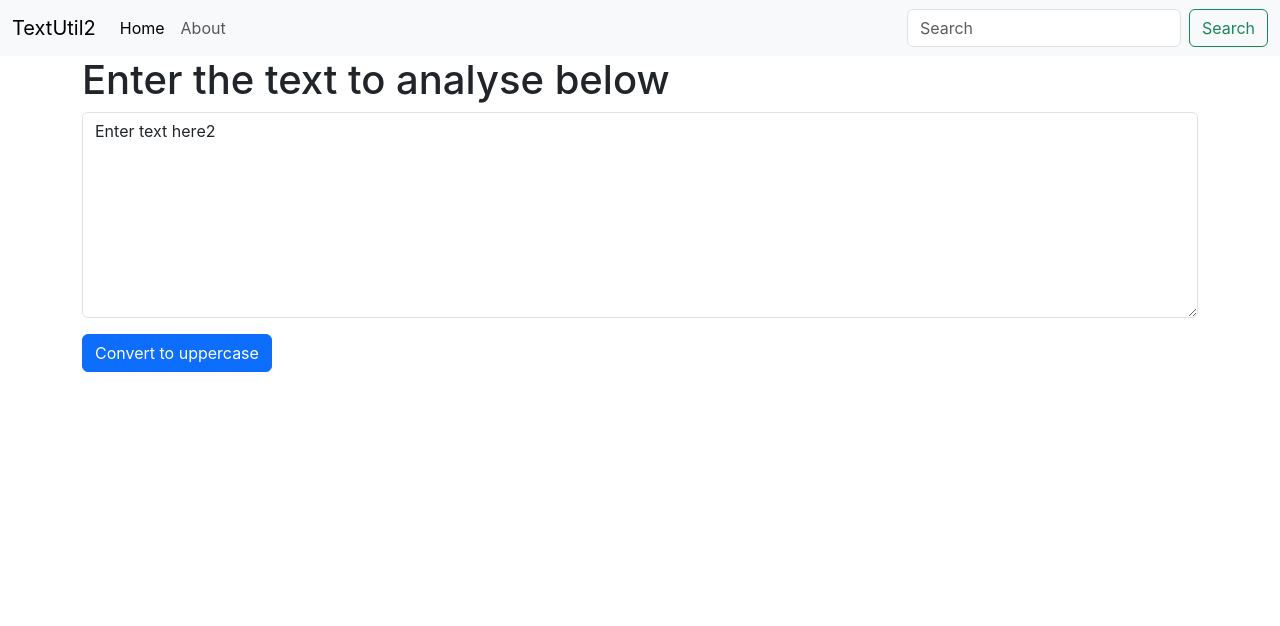
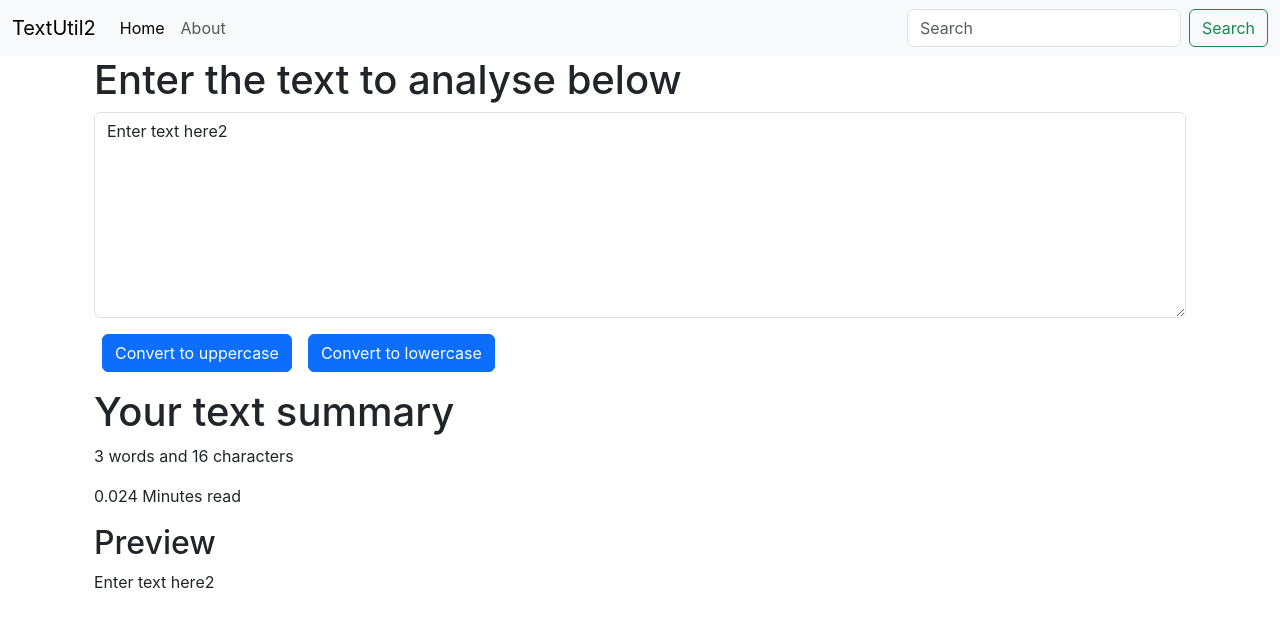
Before and after one commit to RUDRAPATEL19/TextUtils_ReactProject01, a React (Create React App) app: page / in a window 1280 px wide. Shown: the top 626 px of the page. Built offline with nearby package versions, Linux system fonts and the light colour scheme.

Commit message:
TestUtil: lowercase, word and character count created

```diff
--- a/src/components/TextForm.js
+++ b/src/components/TextForm.js
@@ -3,9 +3,15 @@
 export default function TextForm(props) {
 
     const handleUpClick = () => {
-        console.log("Uppercase was clicked " + text);
+        console.log("Uppercase was clicked" + text);
         let newText = text.toUpperCase();
-        setText(newText);
+        setText(newText)
+    }
+
+    const handleLoClick = () => {
+        console.log("Lowercase was clicked" + text);
+        let newText = text.toLowerCase();
+        setText(newText)
     }
 
     const handleOnChange = (event) => {
@@ -16,12 +22,22 @@
     const [text, setText] = useState('Enter text here2');
     // setText("This is the new text");
     return (
-        <div>
+        <>
+        <div className="container">
             <h1>{props.heading}</h1>
             <div className="mb-3">
             <textarea className="form-control" value={text} onChange={handleOnChange} id="myBox" rows="8"></textarea>
             </div>
-            <button className="btn btn-primary" onClick={handleUpClick}>Convert to uppercase</button>
+            <button className="btn btn-primary mx-2" onClick={handleUpClick}>Convert to uppercase</button>
+            <button className="btn btn-primary mx-2" onClick={handleLoClick}>Convert to lowercase</button>
         </div>
+        <div className="container my-3">
+            <h1>Your text summary</h1>
+            <p>{text.split(" ").length} words and {text.length} characters</p>
+            <p>{0.008 * text.split(" ").length} Minutes read</p>
+            <h2>Preview</h2>
+            <p>{text}</p>
+        </div>
+        </>
     )
 }
```
